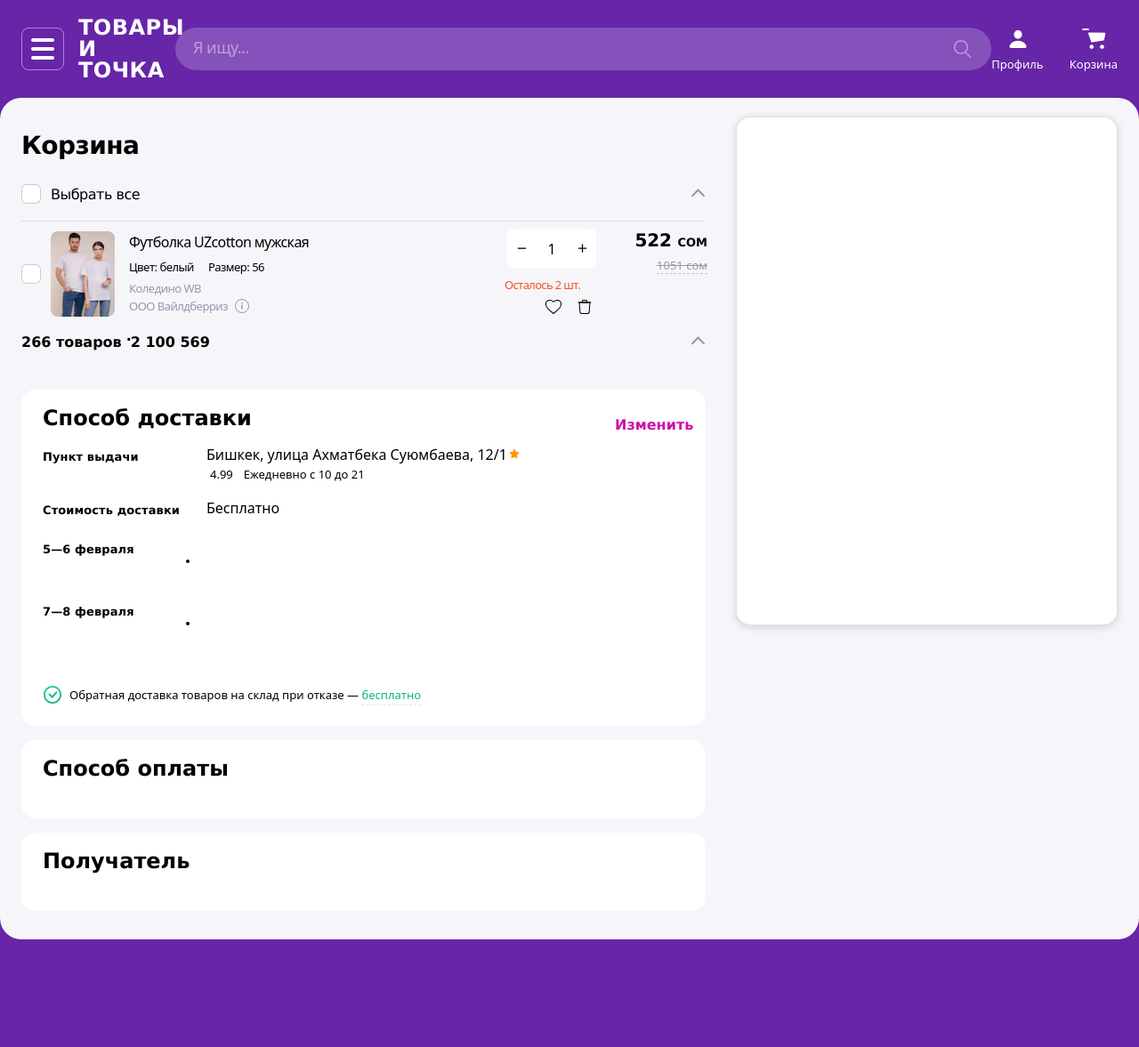
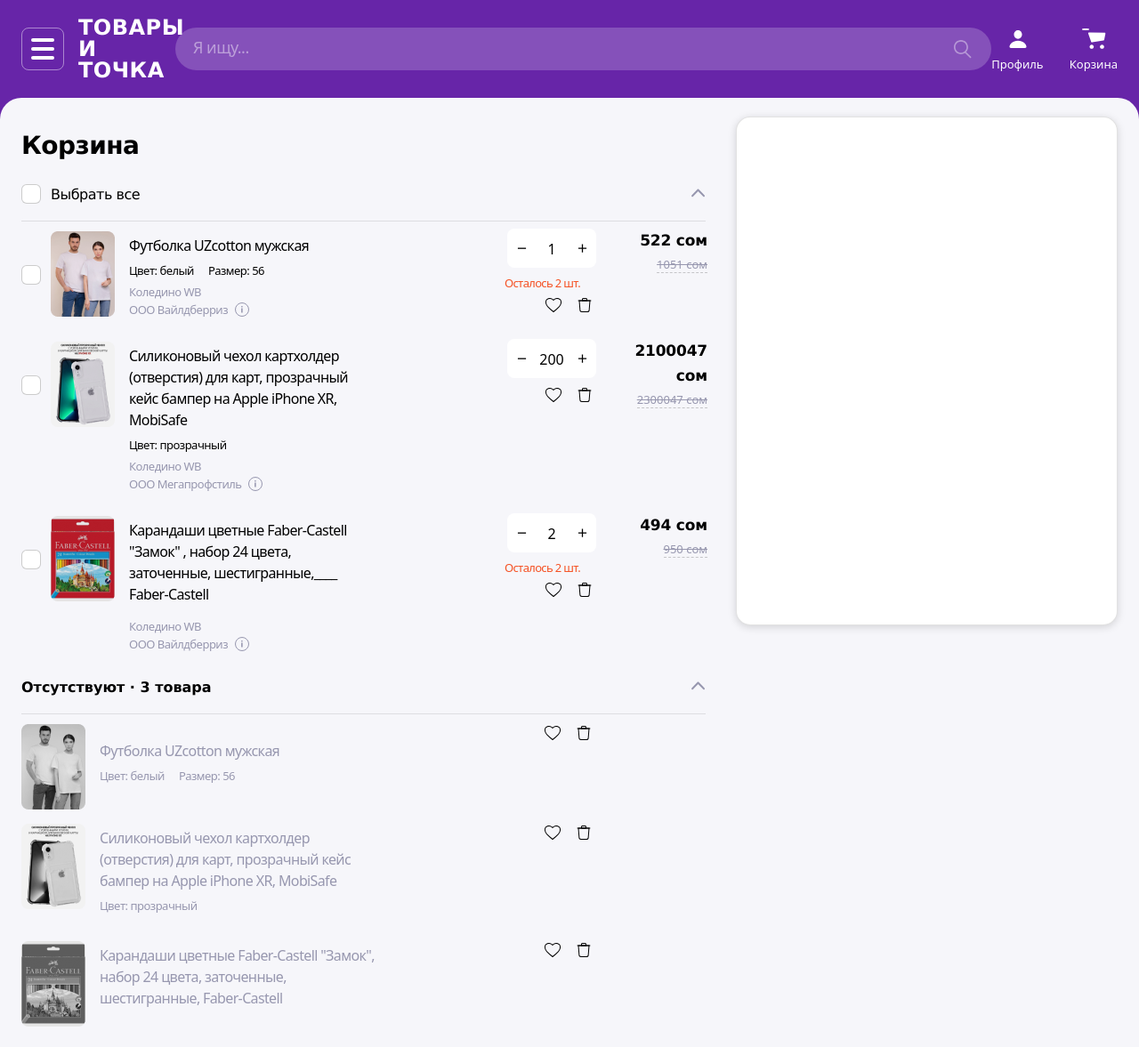
Before and after one commit to lidasharova/WB-L0, a website built with Vite: page cart-page/index.html in a window 1280 px wide. Shown: the top 1177 px of the page at 89% size. Before the commit the page ends 1056 px from the top, so only its background shows below. Built offline with nearby package versions, Linux system fonts and the light colour scheme; a web font is replaced by a local one.

Commit message:
feat: add dynamic product cards

```diff
--- a/cart-page/index.html
+++ b/cart-page/index.html
@@ -5,8 +5,8 @@
   <meta charset="UTF-8" />
   <link rel="icon" type="image/svg+xml" href="/favicon.png" />
   <meta name="viewport" content="width=device-width, initial-scale=1.0" />
-  <link href="https://fonts.cdnfonts.com/css/segoe-ui-4" rel="stylesheet">
-  <title>Товары <span>и Точка</span></title>
+  <link href="https://fonts.cdnfonts.com/css/segoe-ui-4" rel="stylesheet" />
+  <title>Товары и Точка</title>
 </head>
 
 <body>
@@ -44,69 +44,58 @@
       <div class="main__content">
         <section class="cart__list">
           <h1 class="cart__title">Корзина</h1>
-          <div class="cart-accordion cart-accordion__available ">
+          <div class="cart-accordion cart-accordion__available">
             <div class="cart-accordion__info">
               <span class="checkbox__decor"></span>
               <span class="checkbox-text__text check__all">Выбрать все</span>
             </div>
             <div class="cart-accordion__icon_open"></div>
           </div>
+          <div class="cart-list__items__wrapper">
+          </div>
 
-          <div class="cart-list__item__wrapper">
-            <div class="cart-list__item__product">
-              <span class="checkbox__decor"></span>
-              <div class="list-item__product__img" id="t-shirt"></div>
+          <div class="cart-accordion cart-accordion__soldout">
+            <div class="cart-accordion__info">
+              <span class="cart-accordion__count">Отсутствуют · 3 товара</span>
+              <span class="cart-accordion__price"></span>
+            </div>
+            <div class="cart-accordion__icon_open"></div>
+          </div>
+          <div class="cart-list__items-out__wrapper"></div>
+
+
+          <!--
+          <div class="cart-list__items-out__wrapper">
+            <div class="cart-list__item__product" data-id="t-shirt-01">
+              <div class="list-item__product__img" data-id="t-shirt-01"></div>
               <div class="list-item__product__info">
                 <div class="list-item__product__name">Футболка UZcotton мужская</div>
                 <div class="list-item__product__options">
                   <span class="list-item__product__color">Цвет: белый</span>
                   <span class="list-item__product__size">Размер: 56</span>
                 </div>
-                <div class="list-item__product__stock">Коледино WB</div>
-                <div class="list-item__product__options provider-color">
-                  <span class="list-item__product__provider">OOO Вайлдберриз</span>
-                  <span class="provider-info__icon"></span>
+              </div>
+            </div>
+            <div class="list-item__action">
+              <div class="list-item__count__container">
+                <div class="list-item__buttons-wrapper buttons-wrapper-out ">
+                  <span class="list-item__favorite-button item-icon-btn" data-id="t-shirt-01"></span>
+                  <span class="list-item__delete-button item-icon-btn" data-id="t-shirt-01"></span>
                 </div>
               </div>
             </div>
+          </div> -->
 
-            <div class="list-item__action">
 
-              <div class="list-item__count__container">
-                <div class="list-item__count__wrapper">
-                  <button type="button" class="list-item__count__btn count-minus"></button>
-                  <div class="list-item__count">1</div>
-                  <button type="button" class="list-item__count__btn count-plus"></button>
-                </div>
-                <div class="list-item__count__left-text">Осталось 2 шт.</div>
-                <div class="list-item__buttons-wrapper">
-                  <span class="list-item__favorite-button item-icon-btn"></span>
-                  <span class="list-item__delete-button item-icon-btn"></span>
-                </div>
-              </div>
 
-              <div class="list-item__price__wrapper">
-                <h3 class="list-item__new-price"><span class="new-price">522</span>
-                  <span class="list-item__currency">COM</span>
-                </h3>
-                <div class="list-item__old-price">
-                  1051 сом
-                </div>
-              </div>
-            </div>
 
-          </div>
-          <div class="cart-accordion cart-accordion__soldout">
+          <!-- <div class="cart-accordion cart-accordion__soldout">
             <div class="cart-accordion__info">
               <span class="cart-accordion__count">266 товаров</span>
               <span class="cart-accordion__price">2 100 569</span>
             </div>
             <div class="cart-accordion__icon_open"></div>
-          </div>
-
-
-
-
+          </div> -->
 
 
 
@@ -128,8 +117,8 @@
         </section>
         <section class="form delivery__form">
           <div class="delivery__header">
-            <h2 class="form__title">Способ доставки</h2><button
-              class="change__button delivery__change__button">Изменить</button>
+            <h2 class="form__title">Способ доставки</h2>
+            <button class="change__button delivery__change__button">Изменить</button>
           </div>
 
           <div class="delivery__table">
@@ -147,9 +136,7 @@
               <span class="delivery__cost__data">Бесплатно</span>
             </div>
             <div class="delivery__date__item">
-              <div class="delivery__table__item delivery__date">
-                5—6 февраля
-              </div>
+              <div class="delivery__table__item delivery__date">5—6 февраля</div>
               <div class="delivery__date__photos__wrapper">
                 <ul class="delivery__date__photos">
                   <li class="delivery__date__photo"></li>
@@ -157,9 +144,7 @@
               </div>
             </div>
             <div class="delivery__date__item">
-              <div class="delivery__table__item delivery__date">
-                7—8 февраля
-              </div>
+              <div class="delivery__table__item delivery__date">7—8 февраля</div>
               <div class="delivery__date__photos__wrapper">
                 <ul class="delivery__date__photos">
                   <li class="delivery__date__photo"></li>
@@ -169,19 +154,17 @@
           </div>
           <div class="delivery__conditions__wrapper">
             <span class="conditions__icon"></span>
-            <div class="conditions__text">Обратная доставка товаров на склад при отказе — <a class="conditions__link"
-                href="#">бесплатно</a>
+            <div class="conditions__text">
+              Обратная доставка товаров на склад при отказе —
+              <a class="conditions__link" href="#">бесплатно</a>
             </div>
-
           </div>
         </section>
         <section class="form payment__form">
           <h2 class="form__title">Способ оплаты</h2>
-
         </section>
         <section class="form user__form">
           <h2 class="form__title">Получатель</h2>
-
         </section>
       </div>
       <section class="cart__order"></section>
--- a/cart-page/src/dataItems.json
+++ b/cart-page/src/dataItems.json
@@ -1,6 +1,6 @@
 [
   {
-    "id":"t-shirt",
+    "id": "t-shirt-01",
     "name": "Футболка UZcotton мужская",
     "color": "Цвет: белый",
     "size": "Размер: 56",
@@ -9,33 +9,33 @@
     "newPrice": 522,
     "oldPrice": 1051,
     "currentCount": 1,
-    "imgUrl": "src/assets/img/cart-items/t-shirt.png",
-    "iconUrl": "src/assets/img/delivery/t-shirt-icon.png",
-    "imgSoldout": "src/assets/img/cart-soldout/t-shirt-out.png"
+    "maxCount": 2,
+    "img": "src/assets/img/cart-items/t-shirt.png",
+    "iconUrl": "src/assets/img/delivery/t-shirt-icon.png"
   },
   {
-    "id": "case",
+    "id": "case-02",
     "name": "Силиконовый чехол картхолдер (отверстия) для карт, прозрачный кейс бампер на Apple iPhone XR, MobiSafe",
     "color": "Цвет: прозрачный",
     "stock": "Коледино WB",
     "provider": "OOO Мегапрофстиль",
-    "newPrice": 11500,
-    "oldPrice": 11500,
+    "newPrice": 2100047,
+    "oldPrice": 2300047,
     "currentCount": 200,
-    "imgUrl": "src/assets/img/cart-items/case.png",
-    "iconUrl": "src/assets/img/delivery/case-icon.png",
-    "imgSoldout": "src/assets/img/cart-soldout/case-out.png"
+    "maxCount": 250,
+    "img": "src/assets/img/cart-items/case.png",
+    "iconUrl": "src/assets/img/delivery/case-icon.png"
   },
   {
-    "id": "pencils",
-    "name": "Карандаши цветные Faber-Castell 'Замок', набор 24 цвета, заточенные, шестигранные, Faber-Castell",
+    "id": "pencils-03",
+    "name": "Карандаши цветные Faber-Castell  \"Замок\" , набор 24 цвета, заточенные, шестигранные,____ Faber-Castell",
     "stock": "Коледино WB",
     "provider": "OOO Вайлдберриз",
     "newPrice": 494,
     "oldPrice": 950,
     "currentCount": 2,
-    "imgUrl": "src/assets/img/cart-items/pencils.png",
-    "iconUrl": "src/assets/img/delivery/pencils-icon.png",
-    "imgSoldout": "src/assets/img/cart-soldout/pencils-out.png"
+    "maxCount": 2,
+    "img": "src/assets/img/cart-items/pencils.png",
+    "iconUrl": "src/assets/img/delivery/pencils-icon.png"
   }
 ]
--- /dev/null
+++ b/cart-page/src/dataItemsSoldOut.json
@@ -0,0 +1,20 @@
+[
+  {
+    "id": "t-shirt-01-out",
+    "name": "Футболка UZcotton мужская",
+    "color": "Цвет: белый",
+    "size": "Размер: 56",
+    "img": "src/assets/img/cart-soldout/t-shirt-out.png"
+  },
+  {
+    "id": "case-02-out",
+    "name": "Силиконовый чехол картхолдер (отверстия) для карт, прозрачный кейс бампер на Apple iPhone XR, MobiSafe",
+    "color": "Цвет: прозрачный",
+    "img": "src/assets/img/cart-soldout/case-out.png"
+  },
+  {
+    "id": "pencils-03-out",
+    "name": "Карандаши цветные Faber-Castell \"Замок\", набор 24 цвета, заточенные, шестигранные, Faber-Castell",
+    "img": "src/assets/img/cart-soldout/pencils-out.png"
+  }
+]
--- /dev/null
+++ b/cart-page/src/modules/createCardsOut.js
@@ -0,0 +1,96 @@
+export const createCardsOut = (products) => {
+  const cardsOutWrapper = document.querySelector('.cart-list__items-out__wrapper');
+
+  products.forEach((product) => {
+    const itemOutWrapper = document.createElement('div');
+    itemOutWrapper.className = 'cart-list__item__wrapper';
+
+    const card = document.createElement('div');
+    card.className = 'cart-list__item__product';
+    card.dataset.id = product.id;
+
+    const img = document.createElement('div');
+    img.className = 'list-item__product__img';
+    img.style.backgroundImage = `url(${product.img})`;
+    img.dataset.id = product.id;
+
+    const info = document.createElement('div');
+    info.className = 'list-item__product__info';
+
+    const name = document.createElement('div');
+    name.className = 'list-item__product__name  product__name-out';
+    name.textContent = product.name;
+
+    const options = document.createElement('div');
+    options.className = 'list-item__product__options';
+
+    let color = '';
+    if (product.color) {
+      color = document.createElement('span');
+      color.className = 'list-item__product__color';
+      color.textContent = product.color;
+    }
+
+    let size = '';
+    if (product.size) {
+      size = document.createElement('span');
+      size.className = 'list-item__product__size';
+      size.textContent = product.size;
+    }
+
+    const action = document.createElement('div');
+    action.className = 'list-item__action';
+
+    const buttonsWrapper = document.createElement('div');
+    buttonsWrapper.className = 'list-item__buttons-wrapper buttons-wrapper-out';
+
+    const favoriteBtn = document.createElement('span');
+    favoriteBtn.className = 'list-item__favorite-button item-icon-btn';
+    favoriteBtn.dataset.id = product.id;
+
+    const deleteBtn = document.createElement('span');
+    deleteBtn.className = 'list-item__delete-button item-icon-btn';
+    deleteBtn.dataset.id = product.id;
+
+    cardsOutWrapper.append(itemOutWrapper);
+    itemOutWrapper.append(card, action);
+    card.append(img, info);
+    info.append(name, options);
+    options.append(color, size);
+    action.append(buttonsWrapper);
+    buttonsWrapper.append(favoriteBtn, deleteBtn);
+  });
+};
+
+// `/* <div class="cart-list__item__wrapper">
+//   <div
+//     class="cart-list__item__product"
+//     data-id="t-shirt-01"
+//   >
+//     <div
+//       class="list-item__product__img"
+//       data-id="t-shirt-01"
+//     ></div>
+//     <div class="list-item__product__info">
+//       <div class="list-item__product__name">Футболка UZcotton мужская</div>
+//       <div class="list-item__product__options">
+//         <span class="list-item__product__color">Цвет: белый</span>
+//         <span class="list-item__product__size">Размер: 56</span>
+//       </div>
+//     </div>
+//   </div>
+//   <div class="list-item__action">
+//     <div class="list-item__count__container">
+//       <div class="list-item__buttons-wrapper buttons-wrapper-out ">
+//         <span
+//           class="list-item__favorite-button item-icon-btn"
+//           data-id="t-shirt-01"
+//         ></span>
+//         <span
+//           class="list-item__delete-button item-icon-btn"
+//           data-id="t-shirt-01"
+//         ></span>
+//       </div>
+//     </div>
+//   </div>
+// </div>; */`;
--- /dev/null
+++ b/cart-page/src/modules/createProductsCard.js
@@ -0,0 +1,132 @@
+export const createProductCard = (products) => {
+  //находим контейнер
+  const cardsWrapper = document.querySelector('.cart-list__items__wrapper');
+  //отрисуем карточки текущих товаров
+  products.forEach((product) => {
+    const itemWrapper = document.createElement('div');
+    itemWrapper.className = 'cart-list__item__wrapper';
+
+    const card = document.createElement('div');
+    card.className = 'cart-list__item__product';
+    card.dataset.id = product.id;
+
+    const checkbox = document.createElement('span');
+    checkbox.className = 'checkbox__decor checkbox-card';
+    checkbox.dataset.id = product.id;
+
+    const img = document.createElement('div');
+    img.className = 'list-item__product__img';
+    img.style.backgroundImage = `url(${product.img})`;
+    img.dataset.id = product.id;
+
+    const info = document.createElement('div');
+    info.className = 'list-item__product__info';
+
+    const name = document.createElement('div');
+    name.className = 'list-item__product__name';
+    name.textContent = product.name;
+
+    const options = document.createElement('div');
+    options.className = 'list-item__product__options';
+
+    let color = '';
+    if (product.color) {
+      color = document.createElement('span');
+      color.className = 'list-item__product__color';
+      color.textContent = product.color;
+    }
+
+    let size = '';
+    if (product.size) {
+      size = document.createElement('span');
+      size.className = 'list-item__product__size';
+      size.textContent = product.size;
+    }
+
+    const stock = document.createElement('div');
+    stock.className = 'list-item__product__stock';
+    stock.textContent = product.stock;
+    stock.dataset.id = product.id;
+
+    const providerContent = document.createElement('div');
+    providerContent.className = 'list-item__product__options provider-color';
+
+    const provider = document.createElement('span');
+    provider.className = 'list-item__product__provider';
+    provider.textContent = product.provider;
+
+    const providerIcon = document.createElement('span');
+    providerIcon.className = 'provider-info__icon';
+    providerIcon.dataset.id = product.id;
+
+    const action = document.createElement('div');
+    action.className = 'list-item__action';
+
+    const countContainer = document.createElement('div');
+    countContainer.className = 'list-item__count__container';
+
+    const countWrapper = document.createElement('div');
+    countWrapper.className = 'list-item__count__wrapper';
+
+    const countBtnMinus = document.createElement('button');
+    countBtnMinus.className = 'list-item__count__btn count-minus';
+    countBtnMinus.type = 'button';
+    countBtnMinus.dataset.id = product.id;
+
+    const count = document.createElement('div');
+    count.className = 'list-item__count';
+    count.textContent = product.currentCount;
+    count.dataset.id = product.id;
+
+    const countBtnPlus = document.createElement('button');
+    countBtnPlus.className = 'list-item__count__btn count-plus';
+    countBtnPlus.type = 'button';
+    countBtnPlus.dataset.id = product.id;
+
+    const buttonsWrapper = document.createElement('div');
+    buttonsWrapper.className = 'list-item__buttons-wrapper';
+
+    let leftText = '';
+    if (product.maxCount < 3) {
+      leftText = document.createElement('div');
+      leftText.className = 'list-item__count__left-text';
+      leftText.textContent = `Осталось ${product.maxCount} шт.`;
+    }
+
+    const favoriteBtn = document.createElement('span');
+    favoriteBtn.className = 'list-item__favorite-button item-icon-btn';
+    favoriteBtn.dataset.id = product.id;
+
+    const deleteBtn = document.createElement('span');
+    deleteBtn.className = 'list-item__delete-button item-icon-btn';
+    deleteBtn.dataset.id = product.id;
+
+    const priceWrapper = document.createElement('div');
+    priceWrapper.className = 'list-item__price__wrapper';
+
+    const newPrice = document.createElement('h3');
+    newPrice.className = 'list-item__new-price';
+    newPrice.textContent = `${product.newPrice} сом`;
+    newPrice.dataset.id = product.id;
+
+    const oldPrice = document.createElement('div');
+    oldPrice.className = 'list-item__old-price';
+    oldPrice.textContent = `${product.oldPrice} сом`;
+    oldPrice.dataset.id = product.id;
+
+    itemWrapper.append(card, action);
+    card.append(checkbox, img, info);
+    info.append(name, options, stock);
+    options.append(color);
+    options.append(size);
+    info.append(providerContent);
+    providerContent.append(provider, providerIcon);
+    countContainer.append(countWrapper, buttonsWrapper);
+    action.append(countContainer, priceWrapper);
+    priceWrapper.append(newPrice, oldPrice);
+    countWrapper.append(countBtnMinus, count, countBtnPlus);
+    countContainer.append(leftText);
+    buttonsWrapper.append(favoriteBtn, deleteBtn);
+    cardsWrapper.append(itemWrapper);
+  });
+};
--- /dev/null
+++ b/cart-page/src/modules/handlerModal.js
@@ -0,0 +1,3 @@
+let modalOpen = false;
+const html = document.documentElement;
+export const handlerModal = () => {};
--- a/cart-page/src/sass/base/_base.scss
+++ b/cart-page/src/sass/base/_base.scss
@@ -14,14 +14,15 @@
 
 @font-face {
   font-family: SegoeUI-Bold;
-  src: url('/assets/fonts/SegoeUI/SegoeUI-Bold.ttf') format('ttf');
-  src: url('/assets/fonts/SegoeUI/SegoeUI-Bold.woff') format('woff');
-  src: url('/assets/fonts/SegoeUI/SegoeUI-Bold.woff2') format('woff2');
+  // src: url('src/assets/fonts/SegoeUI/SegoeUI-Bold.ttf') format('ttf');
+  src: url('src//assets/fonts/SegoeUI/SegoeUI-Bold.woff') format('woff');
+  src: url('src//assets/fonts/SegoeUI/SegoeUI-Bold.woff2') format('woff2');
   font-display: swap;
 }
 
 body {
   font-family: SegoeUI, Verdana, Arial, sans-serif;
+  // font-family: 'Segoe UI', Geneva, Verdana, sans-serif;
 }
 
 html {
--- a/cart-page/src/sass/components/_cart-list.scss
+++ b/cart-page/src/sass/components/_cart-list.scss
@@ -32,8 +32,9 @@
 }
 
 .cart-accordion__soldout {
-  padding-top: 16px;
-  margin-bottom: 40px;
+  border-bottom: 1px solid rgba(0, 0, 0, 0.1019607843);
+  margin-bottom: 11px;
+  padding-bottom: 16px;
 }
 
 .cart-accordion__icon_open {
@@ -66,15 +67,15 @@
   @extend %font-SegoeUI-SemiBold;
 }
 
-.cart-accordion__count::after {
-  content: '·';
-  position: relative;
-  bottom: 3px;
-  left: 5px;
-  width: 2px;
-  display: inline-block;
-  margin-right: 8px;
-}
+// .cart-accordion__count::after {
+//   content: '·';
+//   position: relative;
+//   bottom: 3px;
+//   left: 5px;
+//   width: 2px;
+//   display: inline-block;
+//   margin-right: 8px;
+// }
 
 .cart__title {
   margin-bottom: 24px;
@@ -97,11 +98,17 @@
   box-shadow: 0px 2px 10px 0px #00000026;
 }
 
+.cart-list__items__wrapper {
+  display: flex;
+  flex-direction: column;
+}
+
 .cart-list__item__wrapper {
   display: flex;
   flex-wrap: nowrap;
   flex-direction: row;
   justify-content: space-between;
+  margin-bottom: 16px;
 }
 
 .cart-list__item__product {
@@ -112,16 +119,23 @@
 .list-item__product__img {
   @include background-icon(72px, 96px);
   margin-right: 16px;
+  align-self: flex-start;
 }
 
-#t-shirt {
-  background-image: url('src/assets/img/cart-items/t-shirt.png');
+.list-item__product__info {
+  position: relative;
+  top: -8px;
 }
 
 .list-item__product__name {
   @include font(16px, 24px, 400, -0.04em);
   margin-bottom: 8px;
   max-width: 275px;
+  padding-top: 12px;
+}
+
+.product__name-out {
+  max-width: 309px;
 }
 
 .list-item__product__options {
@@ -150,6 +164,7 @@
   align-items: flex-start;
   justify-content: space-between;
   gap: 16px;
+  align-self: flex-start;
 }
 
 .list-item__count {
@@ -172,7 +187,7 @@
   justify-content: center;
   border-radius: 8px;
   background-color: $color-white;
-  margin-bottom: 8px;
+  margin-bottom: 6px;
 }
 
 .list-item__count__btn {
@@ -220,6 +235,7 @@
   display: flex;
   flex-direction: row;
   align-self: flex-end;
+  order: 3;
 }
 .item-icon-btn {
   display: block;
@@ -258,7 +274,7 @@
 
 .list-item__new-price {
   display: inline-block;
-  @include font(20px, 28px, 700, -0.01em);
+  @include font(17px, 28px, 700, -0.01em);
   text-align: right;
   @extend %font-SegoeUI-Bold;
 }
@@ -294,3 +310,17 @@
     background-image: url('src/assets/svg/card/icon-info-hover.svg');
   }
 }
+
+.buttons-wrapper-out {
+  padding-left: 44px;
+  align-self: flex-start;
+}
+
+.cart-list__items-out__wrapper {
+  display: flex;
+  flex-wrap: nowrap;
+  flex-direction: column;
+  justify-content: space-between;
+  margin-bottom: 20px;
+  color: $color-gray;
+}
--- a/cart-page/src/sass/components/_checkbox.scss
+++ b/cart-page/src/sass/components/_checkbox.scss
@@ -46,3 +46,8 @@
     transform: rotate(45deg);
   }
 }
+
+.checkbox-card {
+  align-self: start;
+  margin-top: 38px;
+}
--- a/cart-page/src/sass/layout/_container.scss
+++ b/cart-page/src/sass/layout/_container.scss
@@ -1,5 +1,3 @@
-
-
 .footer__container {
   max-width: $desktop-width;
   margin: 0 auto;
```
Also changed, not shown: cart-page/main.js (+11 -0 lines), cart-page/src/modules/ProductStore.js (added, +35 -0 lines), cart-page/src/modules/helpers/createElement.js (added, +17 -0 lines), cart-page/src/assets/fonts/SegoeUI/SegoeUI-Bold.ttf (deleted), cart-page/style.css, 1 other file.
